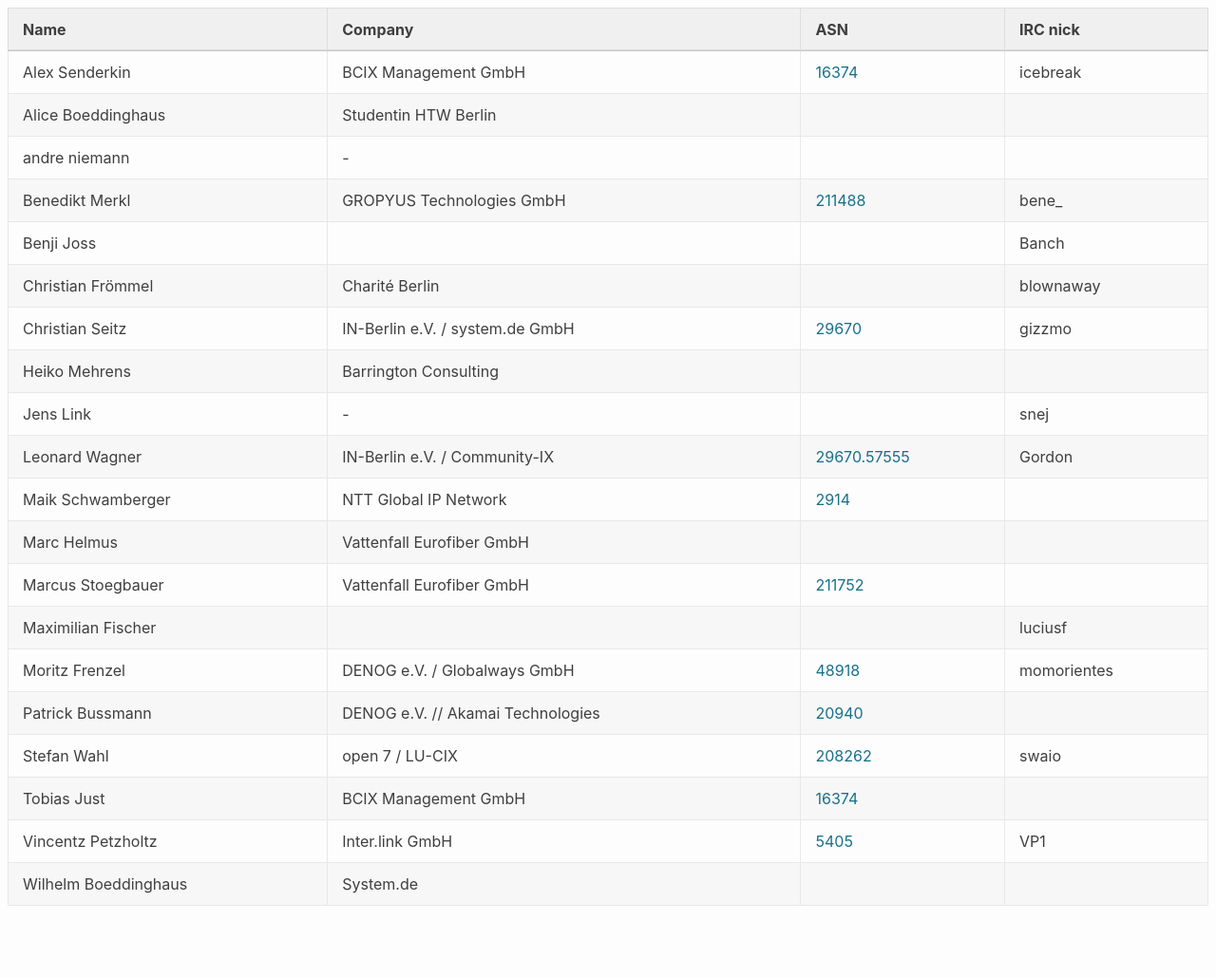
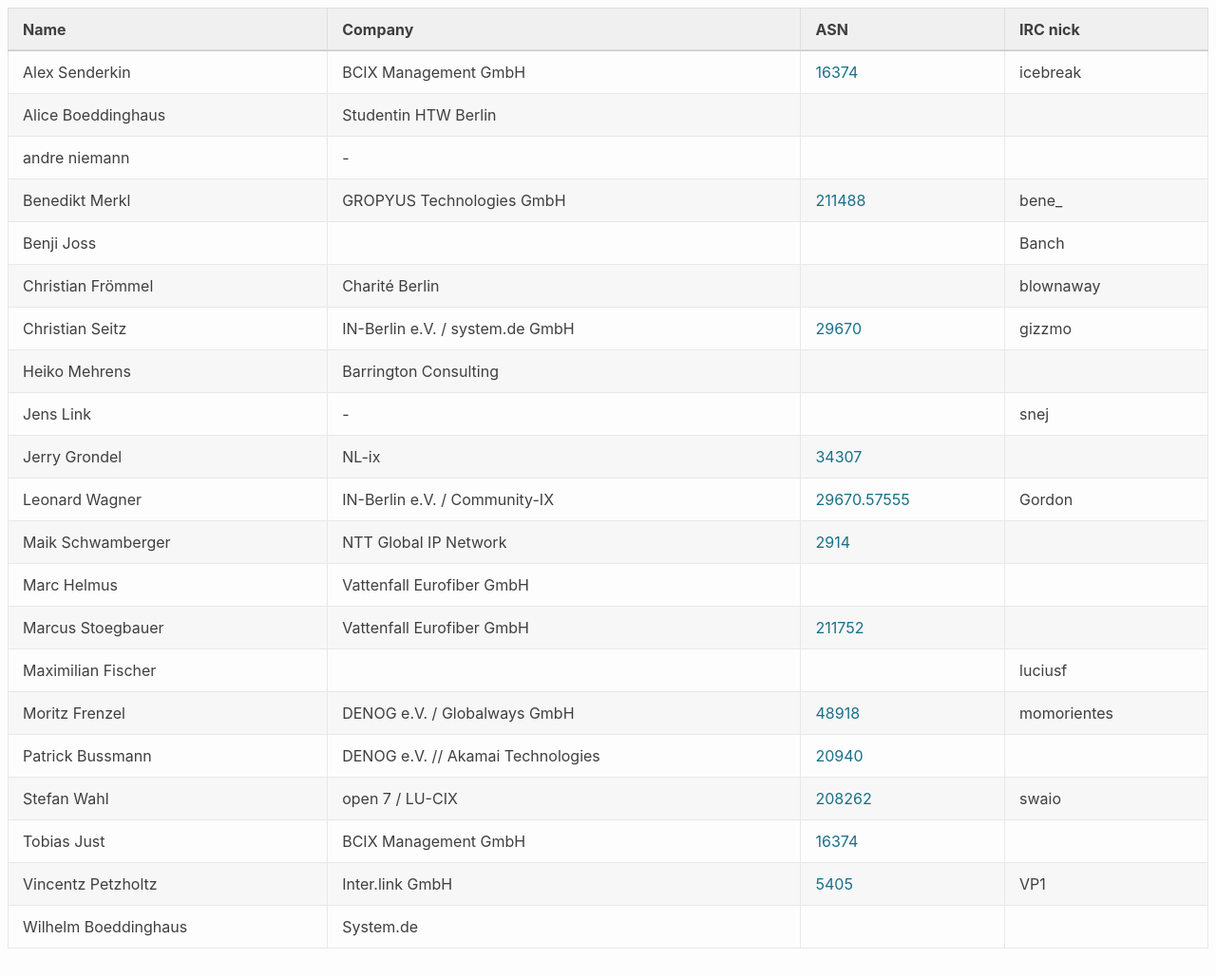
Before and after one commit to denog/pretix-attendeelist, a Jekyll site: the page built from meetup2023_02/index.markdown, in a window 1280 px wide and 1029 px high. Shown: the whole window at 95% size. Built offline with Jekyll 4.4.1, drawn with Linux system fonts in a browser that asks for light colours.

Commit message:
Latest data: Fri Mar 10 04:32:10 UTC 2023

```diff
--- a/_data/attendees_denog_meetup_2023_02.json
+++ b/_data/attendees_denog_meetup_2023_02.json
@@ -52,6 +52,12 @@
     "company": "-",
     "irc": "snej",
     "asn": null
+  },
+  {
+    "name": "Jerry Grondel",
+    "company": "NL-ix",
+    "irc": null,
+    "asn": "34307"
   },
   {
     "name": "Leonard Wagner",
```
